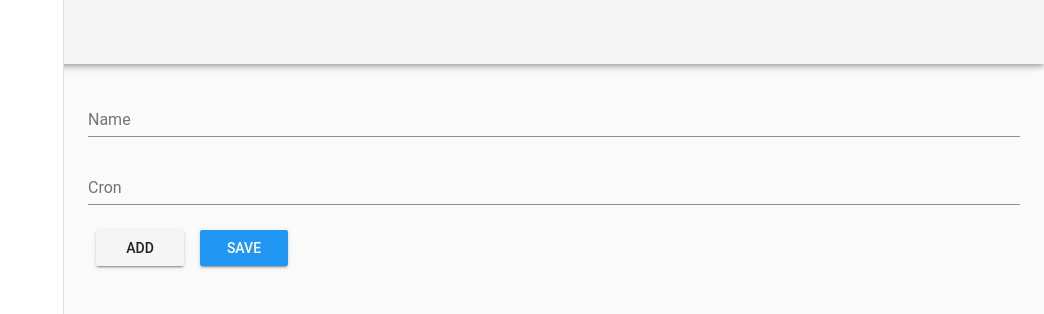
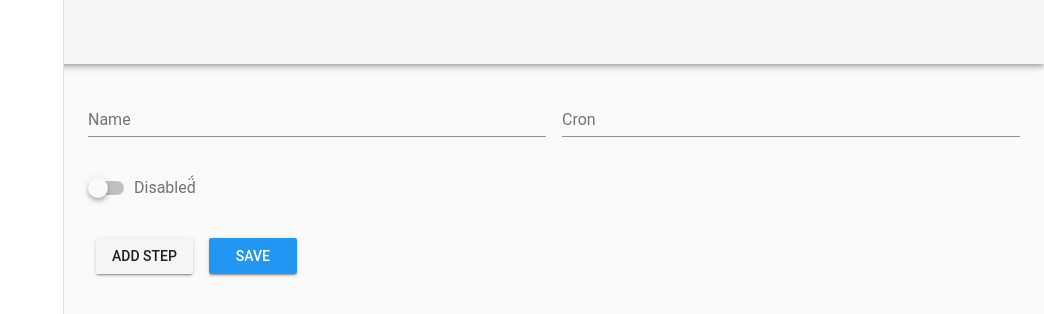
Before and after one commit to jvikstedt/awake-ui, a Vue app: page /jobs/new in a window 1280 px wide. Shown: the top 314 px of the page, without its empty margins (236-1280 px from the left). Built offline with nearby package versions, Linux system fonts and the light colour scheme.

Commit message:
Enabled / Disabled ui control for jobs

```diff
--- a/src/job/components/JobForm.vue
+++ b/src/job/components/JobForm.vue
@@ -1,7 +1,14 @@
 <template>
   <v-form>
-    <v-text-field v-model="job.name" label="Name" required />
-    <v-text-field v-model="job.cron" label="Cron" />
+    <v-layout row wrap>
+      <v-flex pr-2 sm6>
+        <v-text-field v-model="job.name" label="Name" required />
+      </v-flex>
+      <v-flex pl-2 sm6>
+        <v-text-field v-model="job.cron" label="Cron" />
+      </v-flex>
+    </v-layout>
+    <v-switch :label="job.active ? 'Enabled' : 'Disabled̈́'" v-model="job.active" />
     <v-expansion-panel expand>
       <v-expansion-panel-content v-for="(sc, index) in job.stepConfigs" :key="index">
         <div slot="header">{{index}}</div>
@@ -10,8 +17,12 @@
         </v-card>
       </v-expansion-panel-content>
     </v-expansion-panel>
-    <v-btn @click="addNewStepConfig">Add</v-btn>
-    <v-btn color="info" @click="onSaveClick">Save</v-btn>
+    <v-layout row wrap pt-2>
+      <v-flex sm12>
+        <v-btn @click="addNewStepConfig">Add Step</v-btn>
+        <v-btn color="info" @click="onSaveClick">Save</v-btn>
+      </v-flex>
+    </v-layout>
   </v-form>
 </template>
 
```
